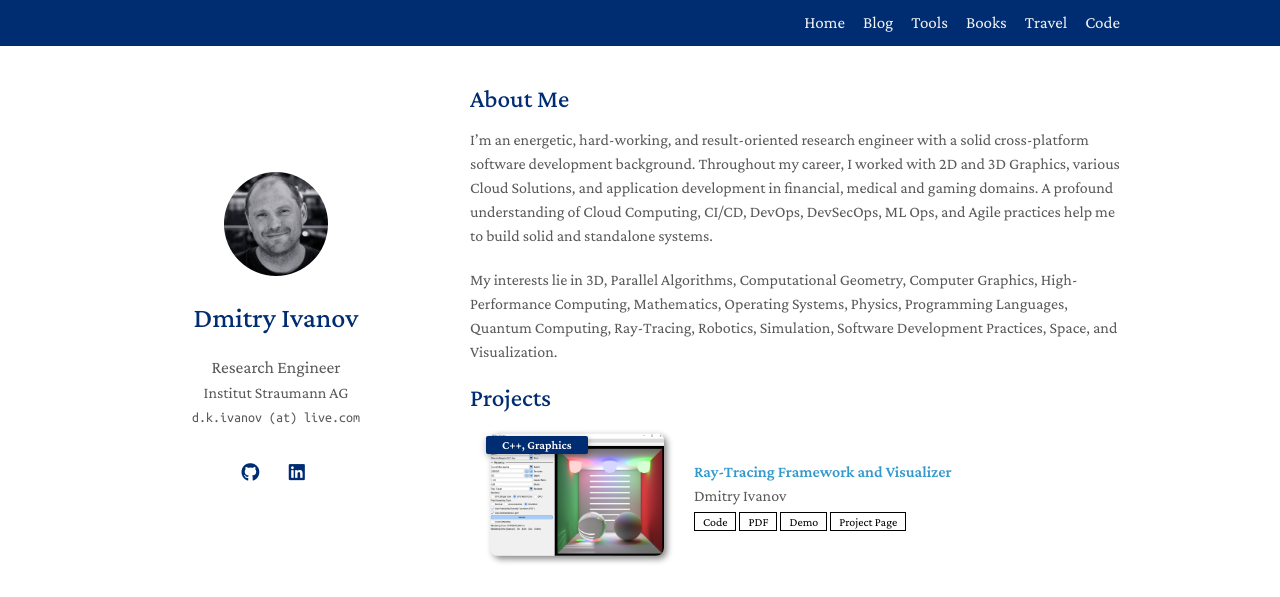
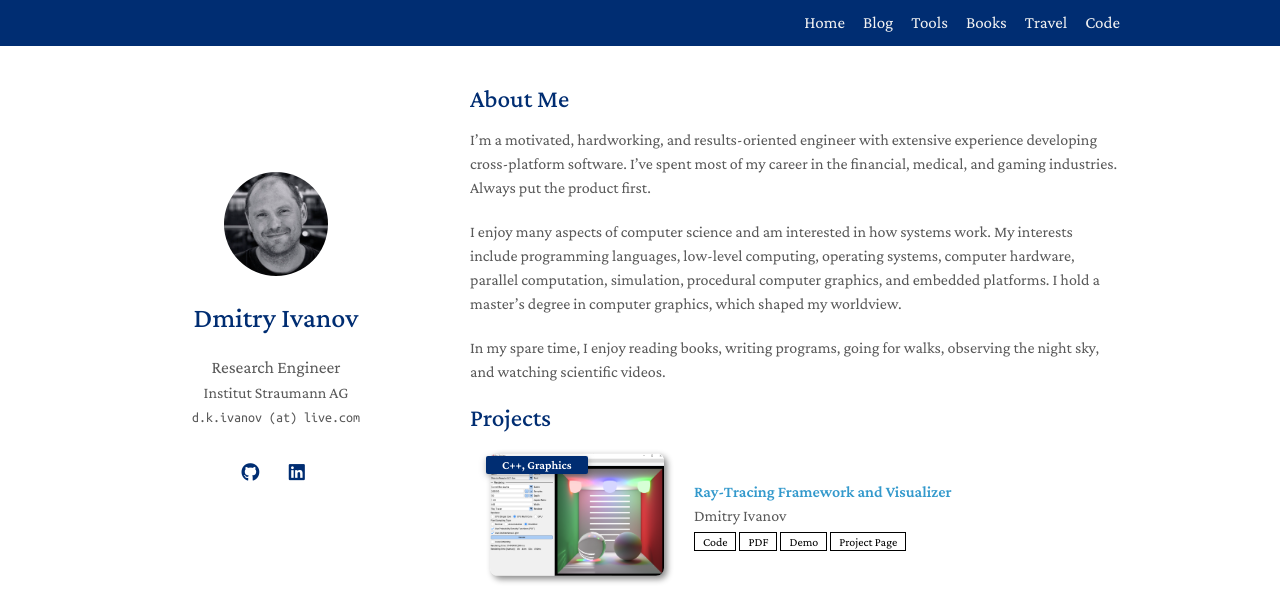
Before and after one commit to d-k-ivanov/d-k-ivanov.github.io, a Jekyll site: the page built from index.md, in a window 1280 px wide and 1190 px high, cut to the strip 0-597 px from the top of the window. Built offline with Jekyll 4.4.1, drawn with Linux system fonts in a browser that asks for light colours; a style sheet for code colours, icons or effects is not loaded.

Commit message:
d-k-ivanov.github.io: 2025-25-10-18-50

```diff
--- a/index.md
+++ b/index.md
@@ -5,8 +5,10 @@ title: Home
 
 ## About Me
 
-I'm an energetic, hard-working, and result-oriented research engineer with a solid cross-platform software development background. Throughout my career, I worked with 2D and 3D Graphics, various Cloud Solutions, and application development in financial, medical and gaming domains. A profound understanding of Cloud Computing, CI/CD, DevOps, DevSecOps, ML Ops, and Agile practices help me to build solid and standalone systems.
+I'm a motivated, hardworking, and results-oriented engineer with extensive experience developing cross-platform software. I've spent most of my career in the financial, medical, and gaming industries. Always put the product first.
 
-My interests lie in 3D, Parallel Algorithms, Computational Geometry, Computer Graphics, High-Performance Computing, Mathematics, Operating Systems, Physics, Programming Languages, Quantum Computing, Ray-Tracing, Robotics, Simulation, Software Development Practices, Space, and Visualization.
+I enjoy many aspects of computer science and am interested in how systems work. My interests include programming languages, low-level computing, operating systems, computer hardware, parallel computation, simulation, procedural computer graphics, and embedded platforms. I hold a master's degree in computer graphics, which shaped my worldview.
+
+In my spare time, I enjoy reading books, writing programs, going for walks, observing the night sky, and watching scientific videos.
 
 {% include_relative _includes/projects.md %}
```
